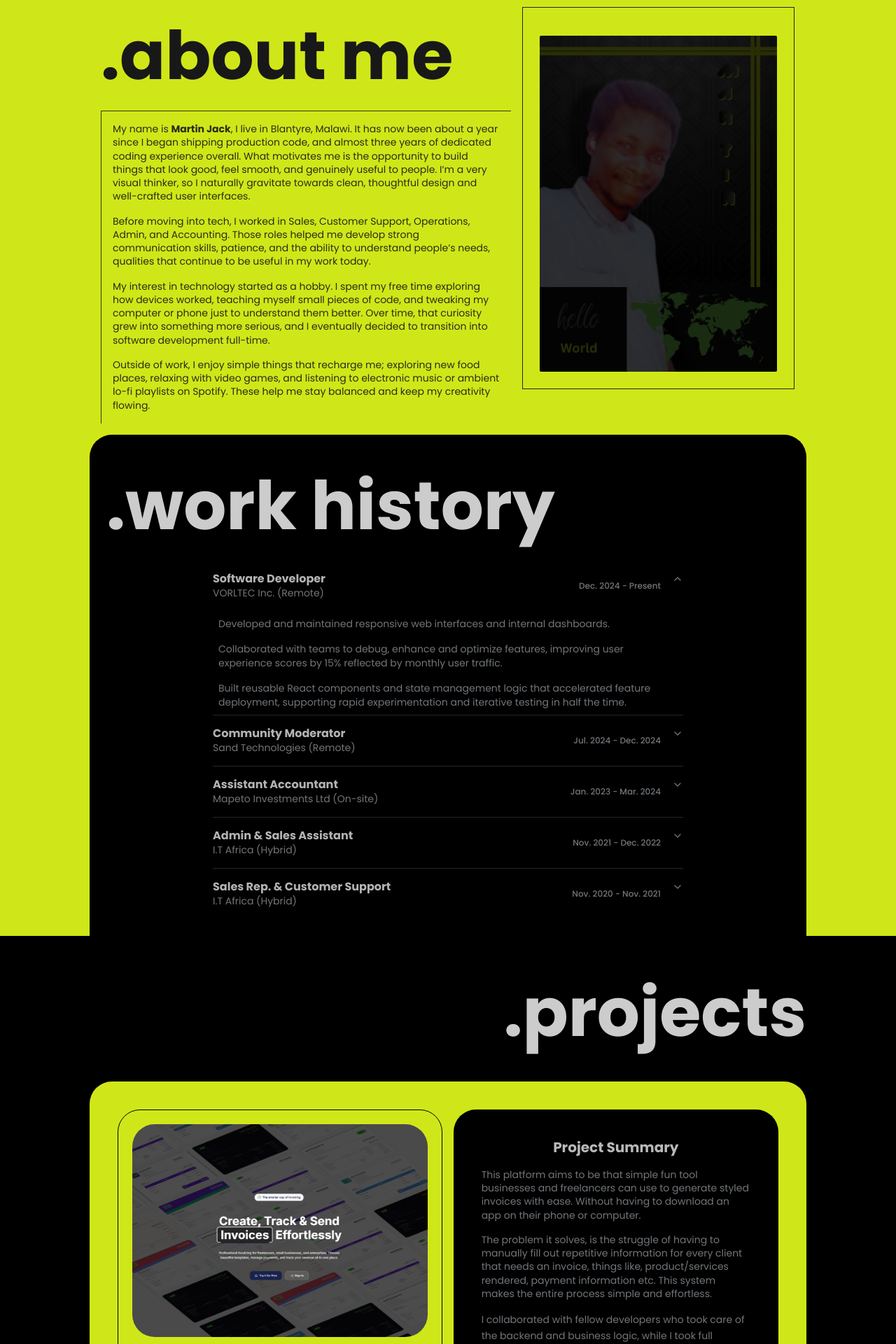
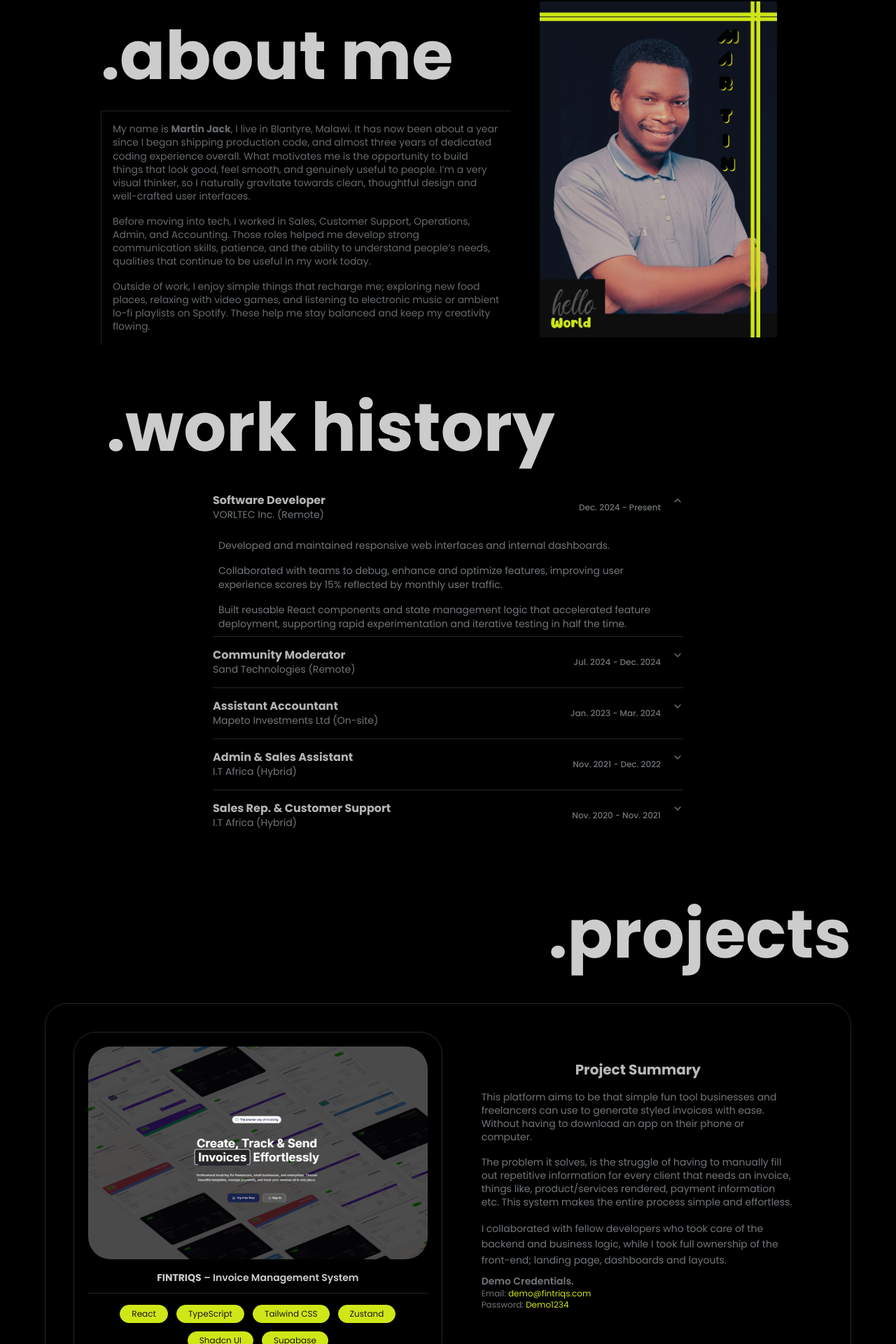
Before and after one commit to devmartin-9000/martin-9000, a React (Vite) app: page /about in a window 1280 px wide. Shown: the part 828-2748 px from the top of the page at 70% size. Built offline with nearby package versions, Linux system fonts and the light colour scheme; a web font is replaced by a local one.

Commit message:
trim about info add new thumbnail adjust tooltips theme makeover SEO adjustments

```diff
--- a/index.html
+++ b/index.html
@@ -204,7 +204,7 @@
           "item": {
             "@type": "CreativeWork",
             "name": "HookLab Ad Preview Tool",
-            "description": "Creative preview tool for media buyers to preview ad hooks across different platforms",
+            "description": "Creative preview tool for media buyers to preview ad hooks across different social media platforms",
             "url": "https://martin-jack.vercel.app/projects/",
             "programmingLanguage": ["React", "TypeScript", "Tailwind CSS"],
             "applicationCategory": "DesignApplication"
--- a/src/components/ui/navBar.tsx
+++ b/src/components/ui/navBar.tsx
@@ -26,12 +26,6 @@ const NavBar = () => {
 
 				{/* Desktop Menu */}
 				<div className="hidden md:flex gap-8 text-center">
-					<Link
-						className="cursor-pointer border-b-4 border-transparent hover:border-primary transition-colors duration-300"
-						to="/"
-					>
-						Home
-					</Link>
 					<Link
 						className="cursor-pointer border-b-4 border-transparent hover:border-primary transition-colors duration-300"
 						to="/about"
--- a/src/components/ui/tooltip.tsx
+++ b/src/components/ui/tooltip.tsx
@@ -44,16 +44,16 @@ function TooltipContent({
 				data-slot="tooltip-content"
 				sideOffset={sideOffset}
 				className={cn(
-          "bg-foreground text-background animate-in fade-in-0 zoom-in-95 data-[state=closed]:animate-out data-[state=closed]:fade-out-0 data-[state=closed]:zoom-out-95 data-[side=bottom]:slide-in-from-top-2 data-[side=left]:slide-in-from-right-2 data-[side=right]:slide-in-from-left-2 data-[side=top]:slide-in-from-bottom-2 z-50 w-fit origin-(--radix-tooltip-content-transform-origin) rounded-md px-3 py-1.5 text-xs text-balance",
+					"bg-foreground/60 text-background animate-in fade-in-0 zoom-in-95 data-[state=closed]:animate-out data-[state=closed]:fade-out-0 data-[state=closed]:zoom-out-95 data-[side=bottom]:slide-in-from-top-2 data-[side=left]:slide-in-from-right-2 data-[side=right]:slide-in-from-left-2 data-[side=top]:slide-in-from-bottom-2 z-50 w-fit origin-(--radix-tooltip-content-transform-origin) rounded-md px-2 py-1 text-xs text-balance",
 					className
 				)}
 				{...props}
 			>
 				{children}
-        <TooltipPrimitive.Arrow className="bg-foreground fill-foreground z-50 size-2.5 translate-y-[calc(-50%_-_2px)] rotate-45 rounded-[2px]" />
+				<TooltipPrimitive.Arrow />
 			</TooltipPrimitive.Content>
 		</TooltipPrimitive.Portal>
-  )
+	);
 }
 
 export { Tooltip, TooltipTrigger, TooltipContent, TooltipProvider }
--- a/src/pages/aboutMe.tsx
+++ b/src/pages/aboutMe.tsx
@@ -1,35 +1,27 @@
 import { CardContainer, CardBody, CardItem } from "@/components/ui/3d-card";
 import { WorkExperience } from "@/components/work-experience";
-import { motion } from "motion/react";
 
 const AboutMe = () => {
     return (
 			<section
 				id="about"
-				className="scroll-mt-18 py-0 bg-primary h-full my-auto mx-auto justify-center w-full"
+				className="scroll-mt-18 py-0 bg-background h-full my-auto mx-auto justify-center w-full"
 			>
 				{/* Main Div */}
-				<motion.div
-					initial={{ opacity: 0, y: 40 }}
-					whileInView={{ opacity: 1, y: 0 }}
-					viewport={{ once: true, amount: 0.1 }}
-					transition={{
-						duration: 1,
-						ease: [0.17, 0.55, 0.55, 1],
-					}}
+				<div
 					className="grid grid-cols-1 lg:grid-cols-[3fr_2fr] gap-4 w-full md:max-w-5xl mx-auto p-4 md:p-4"
 				>
 					{/* Left Column */}
 					<div className="">
 						<div className="text-center lg:text-start">
 							{/* Title */}
-							<h1 className="text-muted font-extrabold text-5xl sm:text-6xl md:text-8xl leading-relaxed">
+							<h1 className="text-primary-foreground/80 font-extrabold text-5xl sm:text-6xl md:text-8xl leading-relaxed">
 								.about me
 							</h1>
 						</div>
 						{/* Main Paragraph */}
-						<div className="flex md:border-l border-t opacity-90 flex-col p-4 text- items-center gap-4">
-							<p className="leading-snug text-sm text-muted">
+						<div className="text-muted-foreground flex md:border-l border-t opacity-90 flex-col p-4 text- items-center gap-4">
+							<p className="leading-snug text-sm">
 								My name is <span className="font-bold">Martin Jack</span>, I
 								live in Blantyre, Malawi. It has now been about a year since I
 								began shipping production code, and almost three years of
@@ -39,22 +31,14 @@ const AboutMe = () => {
 								naturally gravitate towards clean, thoughtful design and
 								well-crafted user interfaces.
 							</p>
-							<p className="leading-snug text-sm text-muted">
+							<p className="leading-snug text-sm">
 								Before moving into tech, I worked in Sales, Customer Support,
 								Operations, Admin, and Accounting. Those roles helped me develop
 								strong communication skills, patience, and the ability to
 								understand people’s needs, qualities that continue to be useful
 								in my work today.
 							</p>
-							<p className="leading-snug text-sm text-muted">
-								My interest in technology started as a hobby. I spent my free
-								time exploring how devices worked, teaching myself small pieces
-								of code, and tweaking my computer or phone just to understand
-								them better. Over time, that curiosity grew into something more
-								serious, and I eventually decided to transition into software
-								development full-time.
-							</p>
-							<p className="leading-snug text-sm text-muted">
+							<p className="leading-snug text-sm">
 								Outside of work, I enjoy simple things that recharge me;
 								exploring new food places, relaxing with video games, and
 								listening to electronic music or ambient lo-fi playlists on
@@ -64,24 +48,15 @@ const AboutMe = () => {
 						</div>
 					</div>
 					{/* Right Column */}
-					<div className="hidden lg:block">
-						<CardContainer className="my-auto h-full">
-							<CardBody className="bg-transparent relative group/card dark:hover:shadow-2xl dark:hover:shadow-emerald-500/[0.1] border light:border w-auto h-full p-6">
-								<CardItem
-									translateZ="100"
-									className="w-full mt-4 transition-all duration-400"
-								>
-									<img
-										src="./assets/Thumbnail-2.jpg"
-										className="h-120 cursor-pointer w-auto mx-auto object-fill rounded-xs group-hover/card:shadow-xl brightness-20 hover:brightness-70 duration-800 ease-in-out transition-all"
-										alt="thumbnail"
-										loading="lazy"
-									/>
-								</CardItem>
-							</CardBody>
-						</CardContainer>
+					<div className="">
+							<img
+								src="./assets/Thumbnail-3.jpg"
+								className="h-120 cursor-pointer w-auto mx-auto object-fill rounded-xs group-hover/card:shadow-xl duration-800 ease-in-out transition-all"
+								alt="thumbnail"
+								loading="lazy"
+							/>
 					</div>
-				</motion.div>
+				</div>
 
 				{/* Work Experience */}
 				<div className="rounded-none md:rounded-t-4xl bg-background items-center p-6 md:p-6 max-w-6xl mx-auto md:max-w-5xl">
--- a/src/pages/contact.tsx
+++ b/src/pages/contact.tsx
@@ -7,7 +7,7 @@ const ContactSection: React.FC = () => {
 			id="contact"
 			className="scroll-mt-18 bg-background w-full flex flex-col items-center justify-center h-135"
 		>
-			<div className="relative w-95 sm:w-230 md:w-190 lg:w-230 py-10 mt-10 lg:mt-12 max-w-5xl h-full overflow-hidden rounded-[40px] bg-primary p-4 md:p-16">
+			<div className="border border-primary relative w-95 sm:w-230 md:w-190 lg:w-230 py-10 mt-10 lg:mt-12 max-w-5xl h-full overflow-hidden rounded-[40px] bg-gradient-to-bl from-white via-white/60 to-white/30 p-4 md:p-16">
 				{/* Background circles */}
 				<div className="absolute inset-0 hidden h-full w-full overflow-hidden md:block">
 					<div className="absolute top-1/2 right-[-45%] aspect-square h-[900px] w-[900px] -translate-y-1/2">
@@ -32,7 +32,7 @@ const ContactSection: React.FC = () => {
 
 					<div className="flex flex-col sm:flex-row gap-4 md:gap-6 md:mt-6">
 						<a target="_blank" href="mailto:dev.martinjack9000@gmail.com">
-							<div className="bg-blue-400/80 backdrop-blur-2xl flex text-primary-foreground gap-3 py-2 md:py-4 px-6 rounded-full hover:translate-y-2 transform transition-all duration-500 items-center text-center">
+							<div className="bg-primary backdrop-blur-2xl flex text-muted gap-3 py-2 md:py-2 px-6 rounded-full hover:translate-y-2 transform transition-all duration-400 items-center text-center">
 								Send Email
 								<SendHorizontal />
 							</div>
@@ -41,7 +41,7 @@ const ContactSection: React.FC = () => {
 							target="_blank"
 							href="https://wa.me/265995571632?text=Hello%20Martin"
 						>
-							<div className="bg-green-500/80 backdrop-blur-2xl flex text-primary-foreground gap-3 py-2 md:py-4 px-6 rounded-full hover:translate-y-2 transform transition-all duration-500 items-center text-center">
+							<div className="bg-primary backdrop-blur-2xl flex text-muted gap-3 py-2 md:py-2 px-6 rounded-full hover:translate-y-2 transform transition-all duration-400 items-center text-center">
 								WhatsApp
 								<MessageSquareText />
 							</div>
--- a/src/pages/heroSection.tsx
+++ b/src/pages/heroSection.tsx
@@ -77,7 +77,7 @@ const HeroSection = () => {
 							<Tooltip>
 								<TooltipTrigger asChild>
 									<a
-										href="https://linkedin.com/in/devmartin-jack"
+										href="https://linkedin.com/in/martinjackmagonagona"
 										target="_blank"
 										className="text-sm text-muted-foreground text-center items-center flex flex-col gap-2 cursor-pointer border-b-4 border-border hover:border-primary duration-500 ease-in-out hover:scale-105 transition-all"
 									>
@@ -118,7 +118,7 @@ const HeroSection = () => {
 							<Tooltip>
 								<TooltipTrigger asChild>
 									<a
-										href="https://x.com/MartinJack9000"
+										href="https://x.com/devmartin9000"
 										target="_blank"
 										className="text-sm text-muted-foreground text-center items-center flex flex-col gap-2 cursor-pointer border-b-4 border-border hover:border-primary duration-500 ease-in-out hover:scale-105 transition-all"
 									>
--- a/src/pages/projects.tsx
+++ b/src/pages/projects.tsx
@@ -8,15 +8,15 @@ export default function Projects() {
 			id="projects"
 			className="scroll-mt-18 w-full bg-background mx-auto py-8 px-4"
 		>
-			<div className="max-w-5xl mx-auto">
+			<div className="max-w-6xl mx-auto">
 				<h1 className="text-center lg:text-end mb-5 text-primary-foreground/80 font-extrabold text-5xl md:text-8xl leading-relaxed">
 					.projects
 				</h1>
 				<div className="flex flex-col gap-4">
 					{/* FINTRIQS BLOCK */}
-					<div className="bg-primary rounded-4xl p-2 md:p-10 flex flex-col lg:flex-row gap-4 shadow-xl">
+					<div className="border rounded-4xl p-2 md:p-10 flex flex-col lg:flex-row gap-4 shadow-xl">
 						{/* LEFT SIDE — IMAGE + TITLE + TAGS */}
-						<div className="bg-primary border border-background rounded-4xl p-3 md:p-5 w-full lg:w-1/2">
+						<div className="border rounded-4xl p-3 md:p-5 w-full lg:w-1/2">
 							{/* IMAGE */}
 							<div className="relative rounded-4xl overflow-hidden h-76 w-full group cursor-pointer">
 								<img
@@ -27,7 +27,7 @@ export default function Projects() {
 								/>
 
 								{/* Overlay */}
-								<div className="absolute inset-0 lg:bg-background/50 bg-opacity-30 opacity-100 lg:opacity-0 md:group-hover:opacity-100 transition-opacity duration-500 ease-in-out flex pb-4 lg:pb-0 items-end lg:items-center justify-center">
+								<div className="absolute inset-0 lg:bg-background/30 bg-opacity-30 opacity-100 lg:opacity-0 md:group-hover:opacity-100 transition-opacity duration-500 ease-in-out flex pb-4 lg:pb-0 items-end lg:items-center justify-center">
 									<a target="_blank" href="https://tinyurl.com/FINTRIQS">
 										<Tooltip>
 											<TooltipTrigger asChild>
@@ -42,30 +42,30 @@ export default function Projects() {
 							</div>
 
 							{/* TITLE */}
-							<p className="mt-4 text-muted text-center font-semibold text-sm mb-3">
-								<span className="font-bold">FINTRIQS</span> – An Invoice
-								Management System web app
+							<p className="mt-4 text-primary-foreground/80 text-center font-semibold text-sm mb-3">
+								<span className="font-bold">FINTRIQS</span> – Invoice Management
+								System
 							</p>
 							<Separator />
 
 							{/* TAGS */}
-							<div className="flex flex-wrap gap-3 mt-4  justify-evenly  text-muted">
-								<div className="px-4 py-1 rounded-full text-sm font-medium border border-black">
+							<div className="flex text-xs flex-wrap gap-3 mt-4  justify-center text-muted">
+								<div className="px-4 py-1 border border-primary bg-primary rounded-full">
 									React
 								</div>
-								<div className="px-4 py-1 rounded-full text-sm font-medium border border-black">
+								<div className="px-4 py-1 border border-primary bg-primary rounded-full">
 									TypeScript
 								</div>
-								<div className="px-4 py-1 rounded-full text-sm font-medium border border-black">
+								<div className="px-4 py-1 border border-primary bg-primary rounded-full">
 									Tailwind CSS
 								</div>
-								<div className="px-4 py-1 rounded-full text-sm font-medium border border-black">
+								<div className="px-4 py-1 border border-primary bg-primary rounded-full">
 									Zustand
 								</div>
-								<div className="px-4 py-1 rounded-full text-sm font-medium border border-black">
+								<div className="px-4 py-1 border border-primary bg-primary rounded-full">
 									Shadcn UI
 								</div>
-								<div className="px-4 py-1 rounded-full text-sm font-medium border border-black">
+								<div className="px-4 py-1 border border-primary bg-primary rounded-full">
 									Supabase
 								</div>
 							</div>
@@ -97,14 +97,18 @@ export default function Projects() {
 								front-end; landing page, dashboards and layouts.
 							</p>
 							<p className="font-semibold text-sm mt-2">Demo Credentials.</p>
-							<p className="text-xs">Email: <span className="text-primary">demo@fintriqs.com</span></p>
-							<p className="text-xs">Password: <span className="text-primary">Demo1234</span></p>
+							<p className="text-xs">
+								Email: <span className="text-primary">demo@fintriqs.com</span>
+							</p>
+							<p className="text-xs">
+								Password: <span className="text-primary">Demo1234</span>
+							</p>
 						</div>
 					</div>
 					{/* HOOKLAB BLOCK */}
-					<div className="bg-primary rounded-4xl p-2 md:p-10 flex flex-col-reverse lg:flex-row gap-4 shadow-xl">
+					<div className="border rounded-4xl p-2 md:p-10 flex flex-col-reverse lg:flex-row gap-4 shadow-xl">
 						{/* LEFT SIDE — PANEL */}
-						<div className="bg-background text-muted-foreground rounded-4xl p-6 md:p-10 w-full lg:w-1/2">
+						<div className="text-muted-foreground rounded-4xl p-6 md:p-10 w-full lg:w-1/2">
 							<h2 className="text-primary-foreground/80 opacity-90 text-lg md:text-xl font-bold mb-4 text-center">
 								Project Summary
 							</h2>
@@ -133,7 +137,7 @@ export default function Projects() {
 						</div>
 
 						{/* RIGHT SIDE — IMAGE + TITLE + TAGS */}
-						<div className="bg-primary border border-background rounded-4xl p-3 md:p-5 w-full lg:w-1/2">
+						<div className="border rounded-4xl p-3 md:p-5 w-full lg:w-1/2">
 							{/* IMAGE */}
 							<div className="relative rounded-4xl overflow-hidden h-76 w-full group cursor-pointer">
 								<img
@@ -159,27 +163,27 @@ export default function Projects() {
 							</div>
 
 							{/* TITLE */}
-							<p className="mt-4 text-muted text-center font-semibold text-sm mb-3">
-								<span className="font-bold">Hooklab</span> – A platform to
-								preview your ad hooks across multiple platforms
+							<p className="mt-4 text-primary-foreground/80 text-center font-semibold text-sm mb-3">
+								<span className="font-bold">Hooklab</span> – Platform to preview ad hooks
+								across different social media platforms
 							</p>
 							<Separator />
 
 							{/* TAGS */}
-							<div className="flex flex-wrap gap-3 mt-4  justify-evenly  text-muted">
-								<div className="px-4 py-1 rounded-full text-sm font-medium border border-black">
+							<div className="flex text-xs flex-wrap gap-3 mt-4  justify-center text-muted">
+								<div className="px-4 py-1 border border-primary bg-primary rounded-full">
 									React
 								</div>
-								<div className="px-4 py-1 rounded-full text-sm font-medium border border-black">
+								<div className="px-4 py-1 border border-primary bg-primary rounded-full">
 									TypeScript
 								</div>
-								<div className="px-4 py-1 rounded-full text-sm font-medium border border-black">
+								<div className="px-4 py-1 border border-primary bg-primary rounded-full">
 									Zod
 								</div>
-								<div className="px-4 py-1 rounded-full text-sm font-medium border border-black">
+								<div className="px-4 py-1 border border-primary bg-primary rounded-full">
 									Tailwind CSS
 								</div>
-								<div className="px-4 py-1 rounded-full text-sm font-medium border border-black">
+								<div className="px-4 py-1 border border-primary bg-primary rounded-full">
 									Radix UI
 								</div>
 							</div>
@@ -187,28 +191,28 @@ export default function Projects() {
 					</div>
 				</div>
 				<div>
-					<div className="max-w-2xl mx-auto justify-center flex mt-4 rounded-full p-2 bg-background">
-						<h1 className="text-center text-sm md:text-base font-bold flex flex-row px-6 bg-primary  py-2 rounded-full gap-4 items-center text-muted hover:px-20 transition-discrete duration-500 ">
-							More projects? Visit GitHub
+					<a target="_blank" href="https://github.com/devmartin-9000">
+						<div className="max-w-2xl mx-auto justify-center flex mt-4 rounded-full p-2 bg-background">
 							<Tooltip>
 								<TooltipTrigger asChild>
-									<div className="flex items-center gap-2 p-2 border rounded-4xl hover:scale-106 duration-500 transition-all">
-										<a target="_blank" href="https://github.com/devmartin-9000">
+									<h1 className="text-center text-sm md:text-base font-bold flex flex-row px-6 bg-primary  py-2 rounded-full gap-4 items-center text-muted hover:px-20 transition-discrete duration-500 ">
+										More projects? Visit GitHub
+										<div className="flex items-center gap-2 p-2 border rounded-4xl hover:scale-106 duration-500 transition-all">
 											<img
 												className="h-6 w-auto"
 												src="./assets/github-icon.svg"
 												alt="Github Icon"
 												loading="lazy"
 											/>
-										</a>
 									</div>
+									</h1>
 								</TooltipTrigger>
 								<TooltipContent>
 									<p className="text-xs">Opens in a new tab</p>
 								</TooltipContent>
 							</Tooltip>
-						</h1>
-					</div>
+						</div>
+					</a>
 				</div>
 			</div>
 		</section>
```
Also changed, not shown: src/pages/skills.tsx (+26 -31 lines), public/assets/Thumbnail-3.jpg (added). Lines whose indentation alone changed are shown as unchanged.
